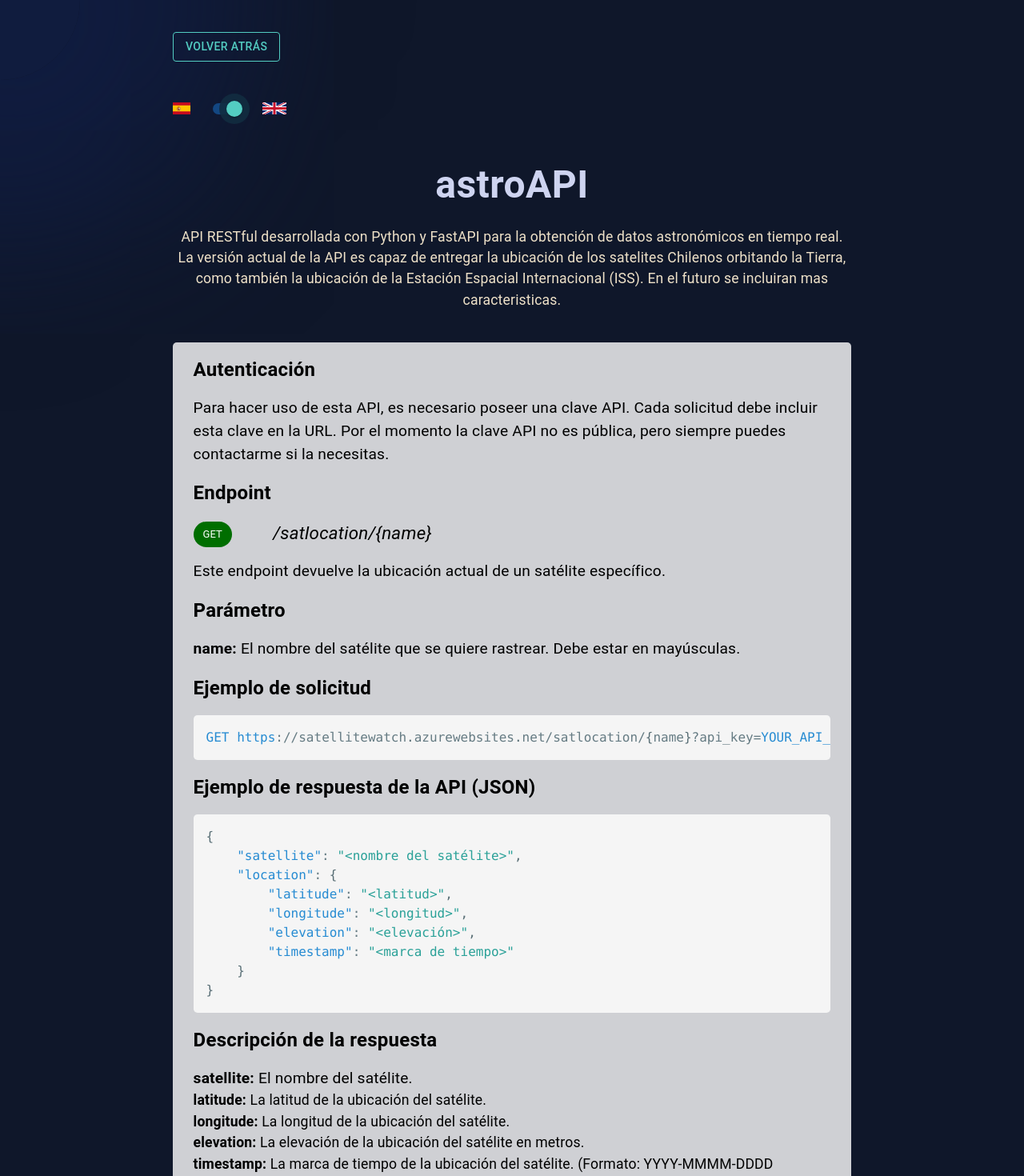
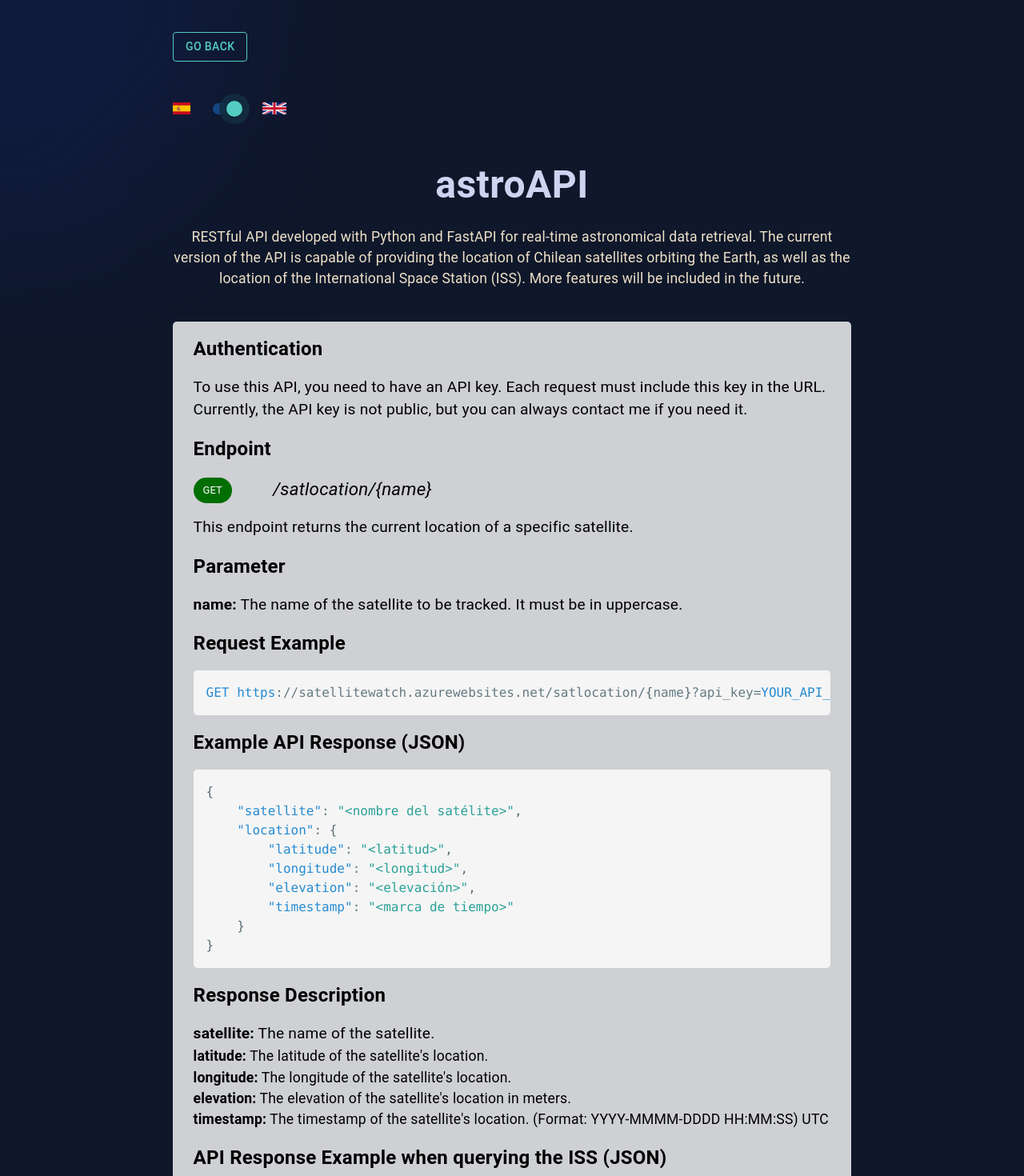
Before and after one commit to derkiab/miportfolio, a React (Create React App) app: page /astroAPI in a window 1280 px wide. Shown: the top 1470 px of the page at 80% size. Built offline with nearby package versions, Linux system fonts and the light colour scheme.

Commit message:
astroAPI locale, added english

```diff
--- a/src/components/ApiUsage.js
+++ b/src/components/ApiUsage.js
@@ -14,6 +14,7 @@ import FormGroup from '@mui/material/FormGroup';
 import Chip from '@mui/material/Chip';
 import { Prism as SyntaxHighlighter } from 'react-syntax-highlighter';
 import { solarizedlight } from 'react-syntax-highlighter/dist/esm/styles/prism';
+import { t } from 'i18next';
 
 
 function ApiUsage() {
@@ -126,7 +127,7 @@ function ApiUsage() {
                     mb: '5vh',
                     fontSize: '0.8rem',
                   },
-                }}>Volver Atrás
+                }}>{t('goback')}
                 </Button>
               </Stack>
               <Stack sx={{ pl: '1vw' }} direction="row" spacing={2} alignItems="center">
@@ -197,7 +198,7 @@ function ApiUsage() {
                 },
               }}
             >
-              API RESTful desarrollada con Python y FastAPI para la obtención de datos astronómicos en tiempo real. La versión actual de la API es capaz de entregar la ubicación de los satelites Chilenos orbitando la Tierra, como también la ubicación de la Estación Espacial Internacional (ISS). En el futuro se incluiran mas caracteristicas.
+              {t('restApiDescription')}
 
             </Typography>
             <Box
@@ -234,7 +235,7 @@ function ApiUsage() {
                   },
                 }}
               >
-                Autenticación
+                {t('authentication')}
               </Typography>
               <Typography
                 sx={{
@@ -250,7 +251,7 @@ function ApiUsage() {
                   },
                 }}
               >
-                Para hacer uso de esta API, es necesario poseer una clave API. Cada solicitud debe incluir esta clave en la URL. Por el momento la clave API no es pública, pero siempre puedes contactarme si la necesitas.
+                {t('apiUsageKey')}
               </Typography>
               <Typography
                 sx={{
@@ -319,7 +320,7 @@ function ApiUsage() {
                   },
                 }}
               >
-                Este endpoint devuelve la ubicación actual de un satélite específico.
+                {t('satelliteLocationEndpoint')}
               </Typography>
               <Typography
                 sx={{
@@ -334,7 +335,7 @@ function ApiUsage() {
                   },
                 }}
               >
-                Parámetro
+                {t('parameter')}
               </Typography>
               <Typography
                 sx={{
@@ -363,7 +364,7 @@ function ApiUsage() {
                     },
                   }}
                 >
-                  <Box component="span" sx={{ fontWeight: 'bold' }}>name:</Box> El nombre del satélite que se quiere rastrear. Debe estar en mayúsculas.
+                  <Box component="span" sx={{ fontWeight: 'bold' }}>name:</Box> {t('satelliteName')}
                 </Typography>
               </Typography>
               <Typography
@@ -380,7 +381,7 @@ function ApiUsage() {
                   },
                 }}
               >
-                Ejemplo de solicitud
+                {t('exampleRequest')}
               </Typography>
               <SyntaxHighlighter language="javascript"
                 style={solarizedlight}
@@ -401,7 +402,7 @@ function ApiUsage() {
                   },
                 }}
               >
-                Ejemplo de respuesta de la API (JSON)
+                {t('exampleResponse')}
               </Typography>
               <SyntaxHighlighter language="json"
                 style={solarizedlight}
@@ -422,7 +423,7 @@ function ApiUsage() {
                   },
                 }}
               >
-                Descripción de la respuesta
+                {t('responseDescription')}
               </Typography>
               <Typography
                 sx={{
@@ -451,7 +452,7 @@ function ApiUsage() {
                     },
                   }}
                 >
-                  <Box component="span" sx={{ fontWeight: 'bold' }}>satellite:</Box> El nombre del satélite.
+                  <Box component="span" sx={{ fontWeight: 'bold' }}>satellite:</Box> {t('satellite')}
                 </Typography>
               </Typography>
               <Typography
@@ -479,7 +480,7 @@ function ApiUsage() {
                     },
                   }}
                 >
-                  <Box component="span" sx={{ fontWeight: 'bold' }}>latitude:</Box> La latitud de la ubicación del satélite.
+                  <Box component="span" sx={{ fontWeight: 'bold' }}>latitude:</Box> {t('latitude')}
                 </Typography>
               </Typography>
               <Typography
@@ -506,7 +507,7 @@ function ApiUsage() {
                     },
                   }}
                 >
-                  <Box component="span" sx={{ fontWeight: 'bold' }}>longitude:</Box> La longitud de la ubicación del satélite.
+                  <Box component="span" sx={{ fontWeight: 'bold' }}>longitude:</Box> {t('longitude')}
                 </Typography>
               </Typography>
               <Typography
@@ -535,7 +536,7 @@ function ApiUsage() {
                     },
                   }}
                 >
-                  <Box component="span" sx={{ fontWeight: 'bold' }}>elevation:</Box> La elevación de la ubicación del satélite en metros.
+                  <Box component="span" sx={{ fontWeight: 'bold' }}>elevation:</Box> {t('elevation')}
                 </Typography>
               </Typography>
               <Typography
@@ -563,7 +564,7 @@ function ApiUsage() {
                     },
                   }}
                 >
-                  <Box component="span" sx={{ fontWeight: 'bold' }}>timestamp:</Box> La marca de tiempo de la ubicación del satélite. (Formato: YYYY-MMMM-DDDD HH:MM:SS) UTC
+                  <Box component="span" sx={{ fontWeight: 'bold' }}>timestamp:</Box> {t('timestamp')}
                 </Typography>
               </Typography>
               <Typography
@@ -580,7 +581,7 @@ function ApiUsage() {
                   },
                 }}
               >
-                Respuesta real de la API al consultar la ISS (JSON)
+                {t('apiResponseExample')}
               </Typography>
               <SyntaxHighlighter language="json"
                 style={solarizedlight}
--- a/src/locales/en/translation.json
+++ b/src/locales/en/translation.json
@@ -26,6 +26,23 @@
     "astroApiTitle": "astroAPI",
     "astroApiContent": "astroAPI is a RESTful API built with FastAPI, hosted on Azure Functions. This API delivers astronomical information from NASA in real time.",
     "aprilShort": "Apr 2023",
-    "januaryShort": "Jan 2023"
+    "januaryShort": "Jan 2023",
+    "restApiDescription": "RESTful API developed with Python and FastAPI for real-time astronomical data retrieval. The current version of the API is capable of providing the location of Chilean satellites orbiting the Earth, as well as the location of the International Space Station (ISS). More features will be included in the future.",
+    "authentication": "Authentication",
+    "apiUsageKey": "To use this API, you need to have an API key. Each request must include this key in the URL. Currently, the API key is not public, but you can always contact me if you need it.",
+    "satelliteLocationEndpoint": "This endpoint returns the current location of a specific satellite.",
+    "parameter": "Parameter",
+    "satelliteName": "The name of the satellite to be tracked. It must be in uppercase.",
+    "exampleRequest": "Request Example",
+    "exampleResponse": "Example API Response (JSON)",
+    "responseDescription": "Response Description",
+    "satellite": "The name of the satellite.",
+    "latitude": "The latitude of the satellite's location.",
+    "longitude": "The longitude of the satellite's location.",
+    "elevation": "The elevation of the satellite's location in meters.",
+    "timestamp": "The timestamp of the satellite's location. (Format: YYYY-MMMM-DDDD HH:MM:SS) UTC",
+    "apiResponseExample": "API Response Example when querying the ISS (JSON)",
+    "goback": "Go Back"
+
 
 }
--- a/src/locales/es/translation.json
+++ b/src/locales/es/translation.json
@@ -26,5 +26,21 @@
     "astroApiTitle": "astroAPI",
     "astroApiContent": "astroAPI es una API RESTful desarrollada con FastAPI de Python, esta API permite la obtencion de información astronómica de la NASA en tiempo real",
     "aprilShort": "Abr 2023",
-    "januaryShort": "Ene 2023"
+    "januaryShort": "Ene 2023",
+    "restApiDescription": "API RESTful desarrollada con Python y FastAPI para la obtención de datos astronómicos en tiempo real. La versión actual de la API es capaz de entregar la ubicación de los satélites Chilenos orbitando la Tierra, como también la ubicación de la Estación Espacial Internacional (ISS). En el futuro se incluiran mas características.",
+    "authentication": "Autenticación",
+    "apiUsageKey": "Para hacer uso de esta API, es necesario poseer una clave API. Cada solicitud debe incluir esta clave en la URL. Por el momento la clave API no es pública, pero siempre puedes contactarme si la necesitas.",
+    "satelliteLocationEndpoint": "Este endpoint devuelve la ubicación actual de un satélite específico.",
+    "parameter": "Parámetro",
+    "satelliteName": "El nombre del satélite que se quiere rastrear. Debe estar en mayúsculas.",
+    "exampleRequest": "Ejemplo de solicitud",
+    "exampleResponse": "Ejemplo de respuesta de la API (JSON)",
+    "responseDescription": "Descripción de la respuesta",
+    "satellite": "El nombre del satélite.",
+    "latitude": "La latitud de la ubicación del satélite.",
+    "longitude": "La longitud de la ubicación del satélite.",
+    "elevation": "La elevación de la ubicación del satélite en metros.",
+    "timestamp": "La marca de tiempo de la ubicación del satélite. (Formato: YYYY-MMMM-DDDD HH:MM:SS) UTC",
+    "apiResponseExample": "Respuesta real de la API al consultar la ISS (JSON)",
+    "goback" : "Volver atrás"
 }
```
